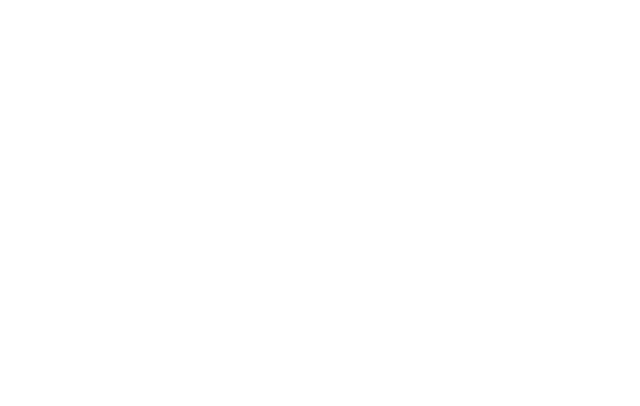
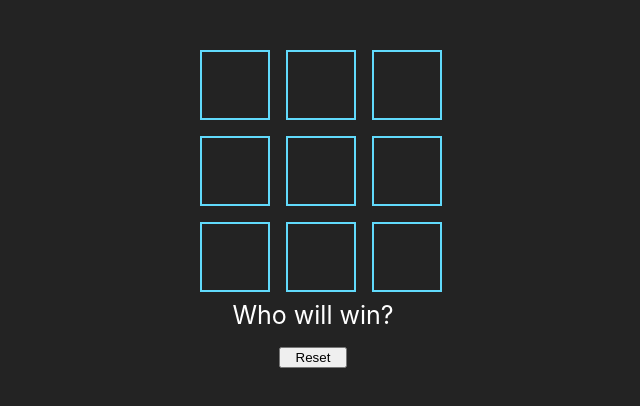
Before and after one commit to johnbrooksby/reactProj1, a React (Create React App) app: page / in a window 1280 px wide. Shown: the top 406 px of the page, without its empty margins (327-967 px from the left). Built offline with nearby package versions, Linux system fonts and the light colour scheme.

Commit message:
All features work as desired. May attempt implementing a win counter later

```diff
--- a/src/App.css
+++ b/src/App.css
@@ -1,38 +1,53 @@
 .App {
   text-align: center;
+  width: 100vw;
+  height: 100vh;
+  background-color: #232323;
 }
 
-.App-logo {
-  height: 40vmin;
-  pointer-events: none;
+span {
+  font-size: 25px;
+  color: white;
+  margin-top: 15px;
 }
 
-@media (prefers-reduced-motion: no-preference) {
-  .App-logo {
-    animation: App-logo-spin infinite 20s linear;
-  }
+img {
+  height: 80%;
 }
 
-.App-header {
-  background-color: #282c34;
-  min-height: 100vh;
+.square {
+  color: white;
   display: flex;
-  flex-direction: column;
   align-items: center;
   justify-content: center;
-  font-size: calc(10px + 2vmin);
-  color: white;
+  font-size: 40px;
+  border: 2px solid #61dafb;
+  box-sizing: border-box;
 }
 
-.App-link {
-  color: #61dafb;
+.container {
+  display: grid;
+  grid-template-columns: repeat(3, 70px);
+  justify-content: center;
+  align-content: center;
+  width: 100%;
+  padding: 0.5em;
+  padding-top: 50px;
+  gap: 1em;
+  grid-template-rows: 70px 70px 70px;
 }
 
-@keyframes App-logo-spin {
-  from {
-    transform: rotate(0deg);
-  }
-  to {
-    transform: rotate(360deg);
-  }
+button {
+  margin-top: 17px;
+  padding-left: 15px;
+  padding-right: 15px;
 }
+
+button:hover {
+  cursor: pointer;
+  background-color: darkgrey;
+}
+
+button:active {
+  scale:.9;
+}
--- a/src/App.js
+++ b/src/App.js
@@ -6,14 +6,65 @@ function App() {
   const [squares, setSquares] = useState(["", "", "", "", "", "", "", "", ""]);
   const [player, setPlayer] = useState(true);
 
+  const resetHandler = () => {
+    setSquares(["", "", "", "", "", "", "", "", ""]);
+    setPlayer(true);
+  };
+
+  const calculateWinner = (Arr) => {
+    let lines = [
+      [0, 1, 2],
+      [3, 4, 5],
+      [6, 7, 8],
+      [0, 3, 6],
+      [1, 4, 7],
+      [2, 5, 8],
+      [0, 4, 8],
+      [2, 4, 6],
+    ];
+
+    for (let i = 0; i < lines.length; i++) {
+      const [a, b, c] = lines[i];
+
+      if (Arr[a] && Arr[a] === Arr[b] && Arr[a] === Arr[c]) {
+        return `${Arr[a]} won!`;
+      }
+    }
+    if (
+      !Arr[0] ||
+      !Arr[1] ||
+      !Arr[2] ||
+      !Arr[3] ||
+      !Arr[4] ||
+      !Arr[5] ||
+      !Arr[6] ||
+      !Arr[7] ||
+      !Arr[8]
+    ) {
+      return "Who will win?";
+    }
+    return "Cat's game";
+  };
+
   return (
     <div className="App">
-      <Square
-        squares={squares}
-        setSquares={setSquares}
-        player={player}
-        setPlayer={setPlayer}
-      />
+      <div className="container">
+        {squares.map((value, index) => {
+          return (
+            <Square
+              setSquares={setSquares}
+              index={index}
+              squareValue={value}
+              squares={squares}
+              player={player}
+              setPlayer={setPlayer}
+            />
+          );
+        })}
+      </div>
+      <span>{calculateWinner(squares)}</span>
+      <br />
+      <button onClick={resetHandler}>Reset</button>
     </div>
   );
 }
--- a/src/Square.jsx
+++ b/src/Square.jsx
@@ -1,10 +1,20 @@
-import React from 'react';
+import React from "react";
 
 const Square = (props) => {
-    console.log(props.squares, props.player)
-    return (
-        <div className='square'></div>
-    )
-}
+  const handleClick = () => {
+    if (!props.squareValue) {
+      if (props.player) {
+        props.squares.splice(props.index, 1, "X");
+        props.setSquares(props.squares);
+        props.setPlayer(!props.player);
+    } else {
+          props.squares.splice(props.index, 1, "O");
+          props.setSquares(props.squares);
+          props.setPlayer(!props.player);
+        }
+    }
+  };
+  return <div className="square" onClick={handleClick}>{props.squareValue === "O" ? <img src="https://cdn.discordapp.com/attachments/830137099042816080/984895322184634448/devcircle_1.png" alt="devmountain logo"/> : props.squareValue}</div>;
+};
 
 export default Square;
```
